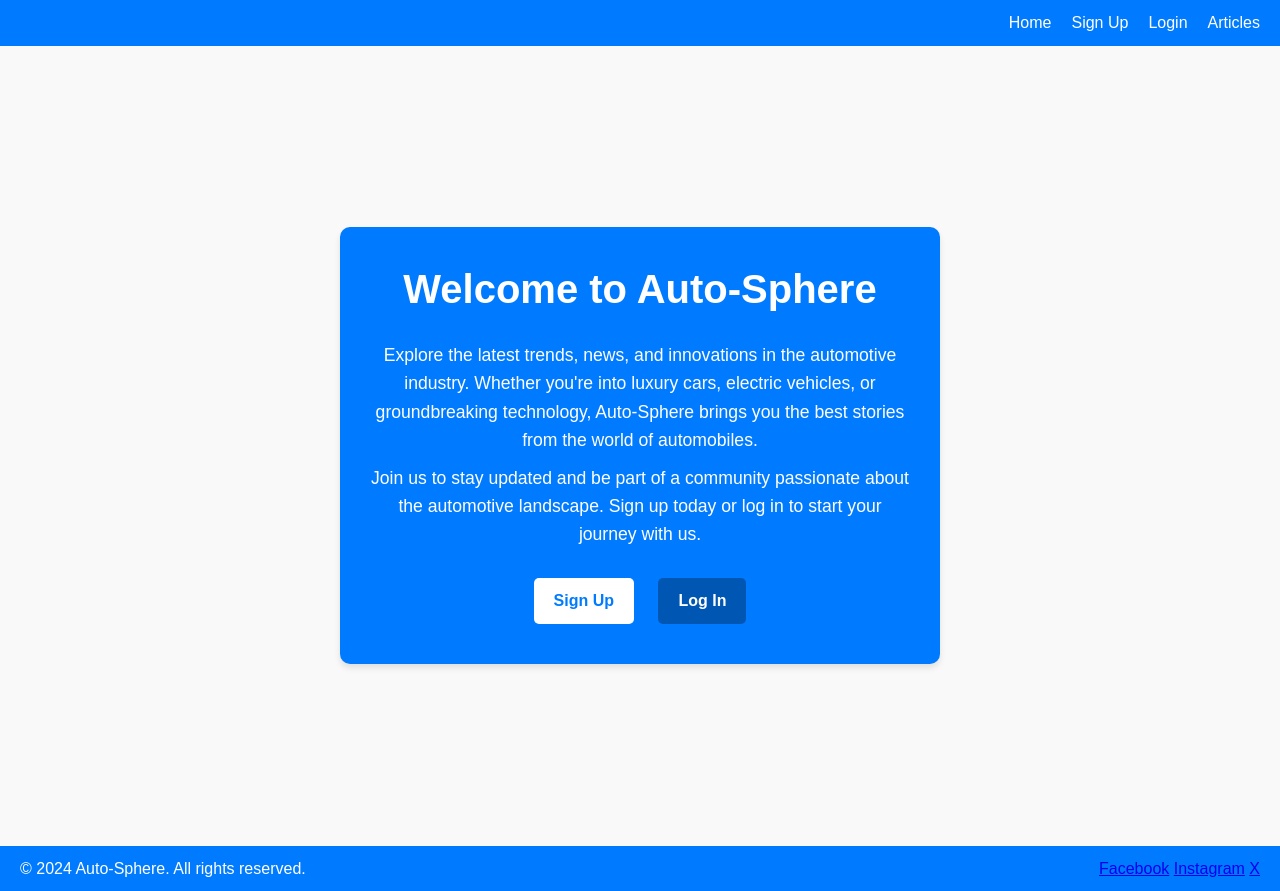
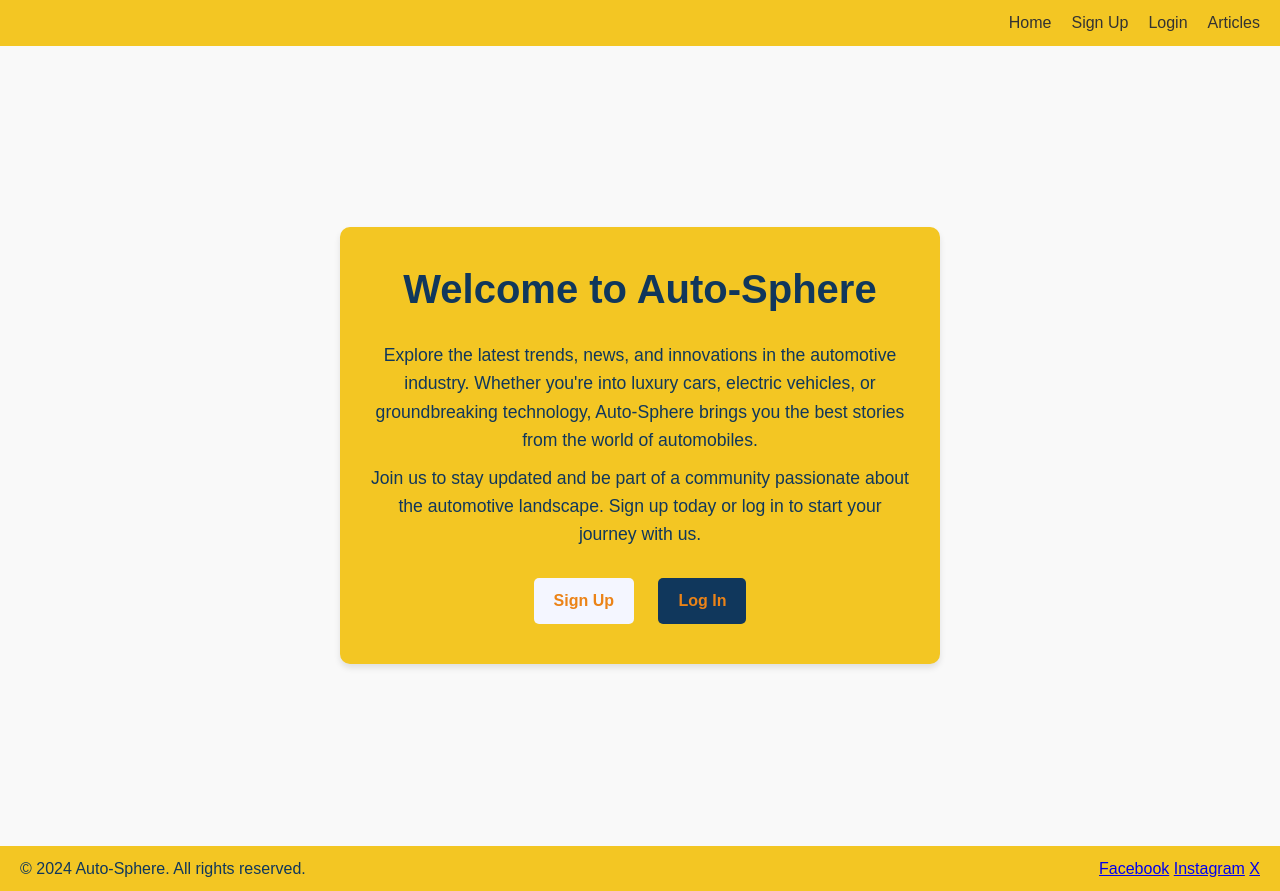
Before and after one commit to Ozi-cheri/auto-sphere, a Django app: page / in a window 1280 px wide. Run offline with Django 3.2, Linux system fonts and the light colour scheme.

Commit message:
Format login.html, script.js,styles.css and modify color

```diff
--- a/static/css/styles.css
+++ b/static/css/styles.css
@@ -7,68 +7,68 @@
 body {
   font-family: Arial, sans-serif;
   line-height: 1.6;
-  background-color: #f9f9f9;
+  background-color: #f4f6ff;
   color: #333;
   padding: 0;
   margin: 0;
 }
 
-/* Header Styling */
+
 header {
-  background-color: #007bff;
+  background-color: #f3c623;
   color: white;
   padding: 10px 20px;
 }
 
 .navbar {
   display: flex;
-  justify-content: flex-end; /* Move navigation links to the right */
+  justify-content: flex-end;
   align-items: center;
-  list-style: none; /* Remove the dots */
+  list-style: none;
   gap: 20px;
 }
 
 .navbar li a {
-  color: white;
+  color: #333;
   text-decoration: none;
   font-size: 16px;
 }
 
 .navbar li a:hover {
-  text-decoration: underline; /* Show underline only on hover */
+  text-decoration: underline;
 }
 
-/* Card Container Styling */
+
 .card-container {
   display: flex;
   flex-wrap: wrap;
-  justify-content: center; /* Center cards horizontally */
-  gap: 20px; /* Add space between cards */
+  justify-content: center;
+  gap: 20px;
   padding: 20px;
 }
 
-/* Card Styling */
+
 .card {
   border: 1px solid #ddd;
   border-radius: 8px;
   box-shadow: 0px 4px 6px rgba(0, 0, 0, 0.1);
   background-color: white;
-  max-width: 300px; /* Card width */
+  max-width: 300px;
   display: flex;
   flex-direction: column;
-  overflow: hidden; /* Ensure no overflow */
+  overflow: hidden;
   transition: transform 0.2s ease, box-shadow 0.2s ease;
 }
 
 .card:hover {
-  transform: translateY(-5px); /* Slight hover effect */
+  transform: translateY(-5px);
   box-shadow: 0px 8px 10px rgba(0, 0, 0, 0.15);
 }
 
 .card img {
-  width: 100%; /* Make image fill card width */
-  height: 200px; /* Set a fixed height for consistency */
-  object-fit: cover; /* Maintain aspect ratio, cover entire area */
+  width: 100%;
+  height: 200px;
+  object-fit: cover;
 }
 
 .card .card-body {
@@ -77,16 +77,16 @@
 
 .card .card-body h3 {
   font-size: 18px;
-  color: #007bff;
+  color: #10375c;
   margin-bottom: 10px;
 }
 
 .card .card-body p {
   font-size: 14px;
-  color: #666;
+  color: black;
 }
 
-/* Specific styling for the vote buttons in articles */
+
 .vote-section {
   display: flex;
   gap: 10px;
@@ -115,18 +115,18 @@
 }
 
 .vote-btn.upvote:hover {
-  background-color: #d4edda; /* Light green for upvote hover */
+  background-color: #d4edda;
   border-color: #c3e6cb;
 }
 
 .vote-btn.downvote:hover {
-  background-color: #f8d7da; /* Light red for downvote hover */
+  background-color: #f8d7da;
   border-color: #f5c6cb;
 }
 
 
 
-/* Pagination Styling */
+
 .pagination {
   display: flex;
   justify-content: center;
@@ -135,7 +135,7 @@
 }
 
 .pagination a {
-  color: #007bff;
+  color: #10375c;
   text-decoration: none;
   font-size: 14px;
   padding: 5px 10px;
@@ -145,16 +145,16 @@
 }
 
 .pagination a:hover {
-  background-color: #007bff;
-  color: white;
+  background-color: #eb8317;
+  color: #10375c;
 }
 
 .pagination span {
   font-size: 14px;
-  color: #666;
+  color: #10375c;
 }
 
-/* Home Page Styles */
+
 .home-container {
   display: flex;
   justify-content: center;
@@ -164,8 +164,8 @@
 }
 
 .welcome-box {
-  background-color: #007bff;
-  color: #fff;
+  background-color: #f3c623;
+  color: #10375c;
   text-align: center;
   padding: 30px;
   border-radius: 10px;
@@ -200,30 +200,30 @@
 }
 
 .auth-actions .btn.primary-btn {
-  background-color: #fff;
-  color: #007bff;
+  background-color: #f4f6ff;
+  color: #eb8317;
   font-weight: bold;
 }
 
 .auth-actions .btn.secondary-btn {
-  background-color: #0056b3;
-  color: #fff;
+  background-color: #10375c;
+  color: #eb8317;
   font-weight: bold;
 }
 
 .auth-actions .btn.primary-btn:hover {
-  background-color: #e0e0e0;
+  background-color: #10375c;
 }
 
 .auth-actions .btn.secondary-btn:hover {
-  background-color: #003d80;
+  background-color: #f4f6ff;
 }
 
 
-/* Footer */
+
 footer {
-  background-color: #007bff;
-  color: #fff;
+  background-color: #f3c623;
+  color: #10375c;
   display: flex;
   justify-content: space-between;
   align-items: center;
@@ -236,7 +236,7 @@
 }
 
 footer .social-links a {
-  color: #fff;
+  color: #10375c;
   text-decoration: none;
 }
 
@@ -244,7 +244,7 @@
   text-decoration: underline;
 }
 
-/* Sign Up Form Styles */
+
 .form-container {
   background-color: #fff;
   padding: 30px;
@@ -286,7 +286,7 @@
   outline: none;
 }
 
-/* Buttons */
+
 .form-button {
   width: 100%;
   padding: 12px;
@@ -376,7 +376,7 @@
 
 
 
-/* Responsive Design */
+
 @media (max-width: 768px) {
   .card-container {
     flex-direction: column;
```
Also changed, not shown: static/js/script.js (+5 -6 lines), templates/login.html (+7 -4 lines). Lines whose indentation alone changed are shown as unchanged.
